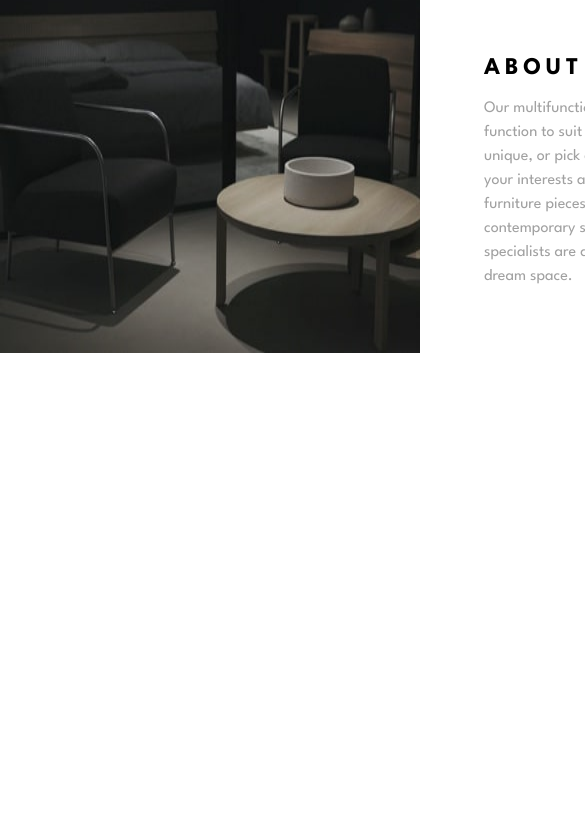
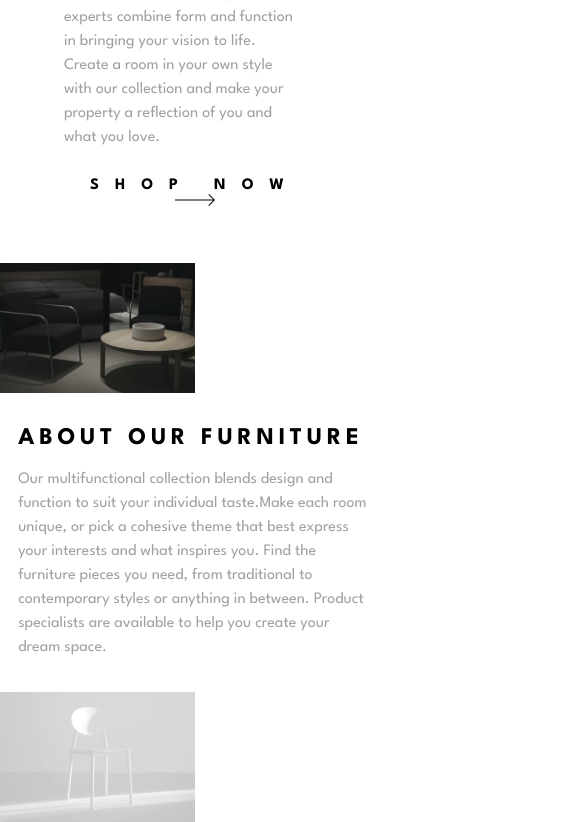
Before and after one commit to Aman11b/Room-homepage, a plain HTML site: page index.html in a window 390 px wide. Shown: the part 557-1379 px from the top of the page, 585 px wide, since content can reach past the window. Before the commit the page ends 910 px from the top, so only its background shows below. Drawn offline with nearby package versions, Linux system fonts and the light colour scheme; files that its build step writes are made by us from their sources.

Commit message:
tablet redesign

```diff
--- a/index.html
+++ b/index.html
@@ -49,14 +49,16 @@
 
     </section >
     <section data-type="lower"  class="[ lowerMain ] [ flex-row ]">
-      <img src="./images/image-about-dark.jpg" alt="Dark furniture">
-      <div class="[ lowerContent ]">
-        <h2>About our furniture</h2>
-        <p>
+      <img src="./images/image-about-dark.jpg" alt="Dark furniture" class="firstImage">
+      <div class="[ lowerContent ][ flex-col ]">
+        <div>
+          <h2>About our furniture</h2>
+          <p>
           Our multifunctional collection blends design and function to suit your individual taste.Make each room unique, or pick a cohesive theme that best express your interests and what inspires you. Find the furniture pieces you need, from traditional to contemporary styles or anything in between. Product specialists are available to help you create your dream space.
-        </p>
+          </p>
+        </div>
       </div>
-      <img src="./images/image-about-light.jpg" alt="Light furniture">
+      <img src="./images/image-about-light.jpg" alt="Light furniture" class="secondImage">
     </section>
   </main>
   <script src="./main.js" defer></script>
--- a/scss/components/_mainLower.scss
+++ b/scss/components/_mainLower.scss
@@ -1,9 +1,15 @@
 @use '../utils/' as u;
 
 .lowerMain{
+    @include u.breakpoint('tablet'){
+        img {
+                width: 50vw; // same width for both images
+                aspect-ratio: 1.5/1;
+        }
+
+    }
     .lowerContent{
         padding: 4rem 2.8rem;
-
         h2{
             letter-spacing: 0.5rem;
             text-transform: uppercase;
@@ -15,12 +21,16 @@
         }
 
         @include u.breakpoint('tablet') {
-            padding: 4rem;
+            // margin-right: 0; // ✅ align to left edge
+            padding: 0 0;
+            padding-top: 2rem;
+            padding-bottom: 2rem;
+            // justify-content: end;
+            align-items: end;
 
             h2 {
                 letter-spacing: 0.3rem;
                 text-transform: uppercase;
-
             }
 
             p {
@@ -31,4 +41,8 @@
         }
     }
 
+    @include u.breakpoint('tablet'){
+        flex-direction: column;
+    }
+
 }
--- a/scss/components/_mainUpper.scss
+++ b/scss/components/_mainUpper.scss
@@ -2,27 +2,23 @@
 @use '../utils/' as u;
 
 .upperMain{
-    // width: 100vw;
-    .mainImage{
-        width: fit-content;
+    @include u.breakpoint('tablet') {
+            flex-direction: column;
+
     }
 
     .mainContent{
         justify-content: space-between;
         position: relative;
 
-
         .content{
-
             padding: 9rem 5rem;
-
 
             #text{
                 padding: 1.6rem 0;
                 color: var(--clr-grey-500);
                 text-align:start;
                 padding-right: 1.5rem;
-
 
             }
             h1 {
@@ -41,27 +37,9 @@
             }
 
             @include u.breakpoint('tablet'){
-                padding: 8rem 4rem;
-                // padding-top: 8rem;
-                // width: fit-content;
-                #text{
-                    padding: 1rem;
-                    padding-right: 1rem;
-                    padding-left: 0;
-                }
-                h1{
-                    font-size: 2.6rem;
-                }
-
-                p{
-                    width: 40ch;
-                }
-                button {
-                    letter-spacing: 0.6em;
-                }
+                padding: 7rem 4rem 3rem 4rem;
 
             }
-
         }
 
         .nav-buttons{
@@ -72,17 +50,12 @@
                 border: none;
 
             }
+
+            @include u.breakpoint('tablet'){
+                top: 0;
+                bottom: unset;
+            }
         }
 
-        @include u.breakpoint('tablet'){
-            .nav-buttons {
-                button {
-                    padding: 2rem;
-                }
-                }
-
-        }
     }
-
-
 }
```
